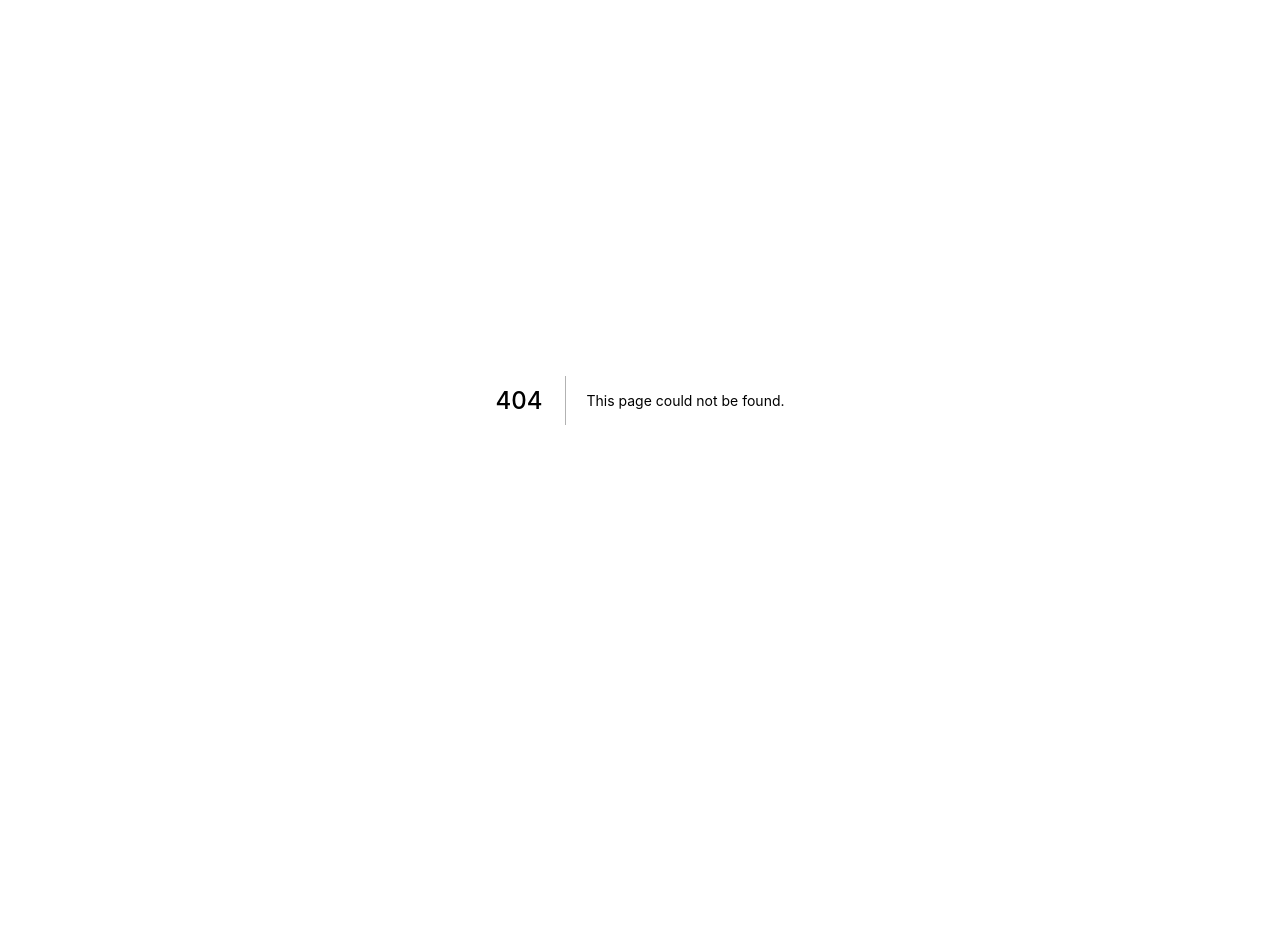
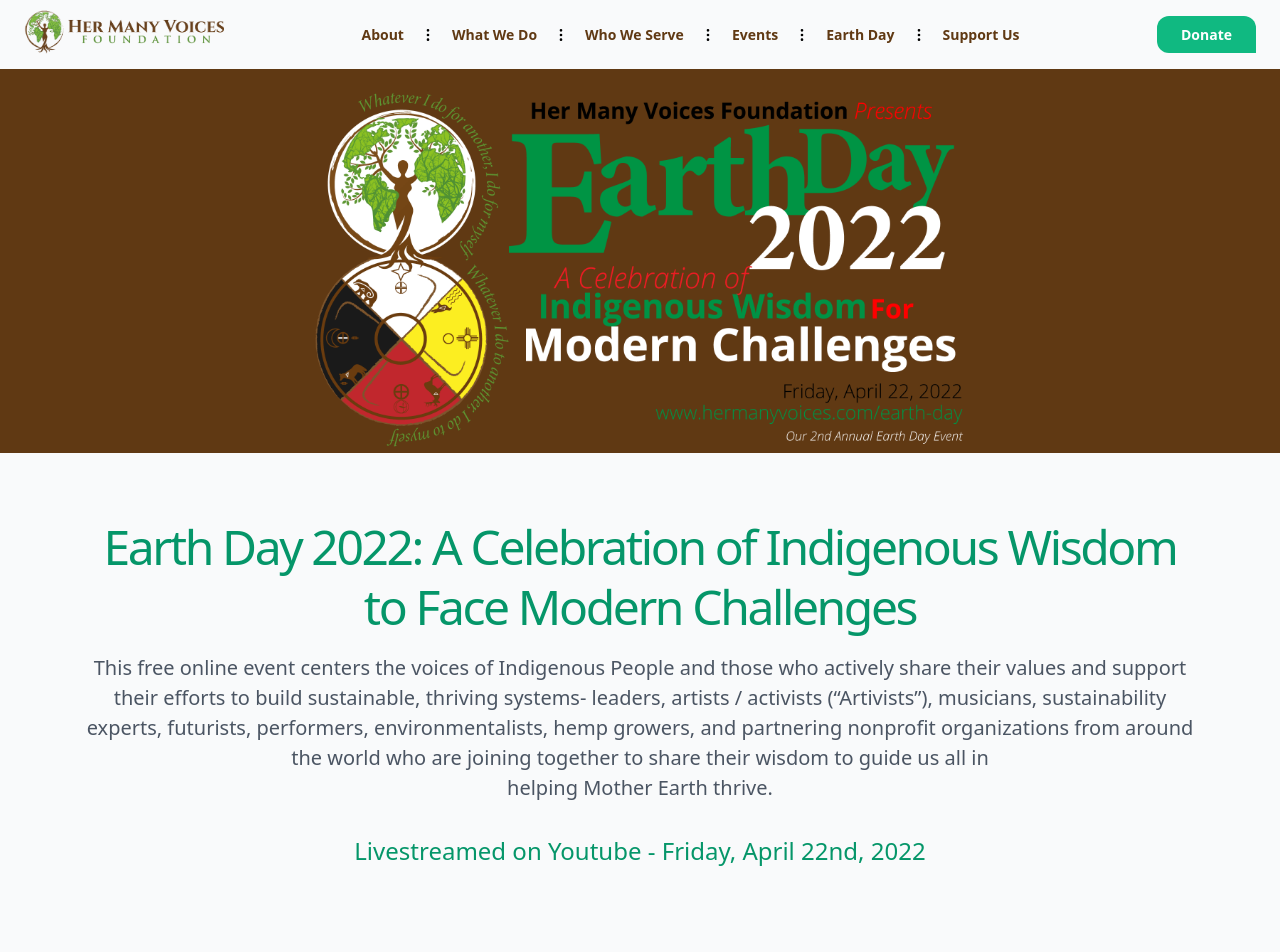
Before and after one commit to HerManyVoices/hermanyvoices.org, a Next.js app: page /earth-day-2022 in a window 1280 px wide. Before the commit this address had no page. Shown: the top 952 px of the page. Before the commit the page ends 800 px from the top, so only its background shows below. Built offline with nearby package versions, Linux system fonts and the light colour scheme; no server answers.

Commit message:
move earth day 2022 content to /earth-day-2022

```diff
--- /dev/null
+++ b/pages/earth-day-2022.js
@@ -0,0 +1,63 @@
+import Layout from '@components/Layout'
+import '../public/images/EarthDay-2022-Hero.png'
+import SpeakerList from '@components/SpeakerList'
+import EarthDaySponsors from '@components/EarthDaySponsors'
+import EarthDayEventList from '@components/EarthDayEventList'
+
+function EarthDay2022() {
+  return (
+    <section className="bg-gray-50">
+      <div className=" bg-[#603913]">
+        <div className="mb-6 h-72 bg-[url('/images/EarthDay-2022-Hero.png')] bg-contain bg-center bg-no-repeat py-20 md:h-96"></div>
+      </div>
+      <div className="container relative mx-auto px-4 md:pt-10 lg:-mb-10">
+        <div className="mb-16 text-center">
+          <h1 className="mb-4 text-3xl leading-tight tracking-tighter text-green-600 md:text-5xl md:font-thin">
+            Earth Day 2022: A Celebration of Indigenous Wisdom to Face Modern
+            Challenges
+          </h1>
+          <p className="text-lg font-medium text-gray-600 md:text-xl">
+            This free online event centers the voices of Indigenous People and those who actively
+            share their values and support their efforts to build sustainable,
+            thriving systems- leaders, artists / activists (“Artivists”),
+            musicians, sustainability experts, futurists, performers,
+            environmentalists, hemp growers, and partnering nonprofit
+            organizations from around the world who are joining together to
+            share their wisdom to guide us all in <br></br> helping Mother Earth
+            thrive.
+          </p>
+        </div>
+      </div>
+      <div className="relative overflow-hidden pb-24">
+        <div className="container mx-auto px-4">
+          <div className="-mx-4 flex flex-wrap">
+            <div className="flex w-full items-center px-4">
+              <div className="w-full text-center">
+                <div className="relative mx-auto w-full lg:mx-0">
+                  <p className="mb-1 hidden leading-loose text-green-600 md:block lg:text-2xl">
+                    Livestreamed on Youtube - Friday, April 22nd, 2022
+                  </p>
+                  <p className="mb-1 leading-loose text-green-600 md:hidden lg:text-2xl">
+                    Livestreamed on Youtube
+                  </p>
+                  <p className="mb-6 leading-loose text-green-600 md:hidden lg:text-2xl">
+                    Friday, April 22nd, 2022
+                  </p>
+                </div>
+              </div>
+            </div>
+          </div>
+        </div>
+      </div>
+      <SpeakerList />
+      <EarthDayEventList />
+      <EarthDaySponsors />
+    </section>
+  )
+}
+
+export default EarthDay2022
+
+EarthDay2022.getLayout = function getLayout(EarthDay2022) {
+  return <Layout>{EarthDay2022}</Layout>
+}
```
